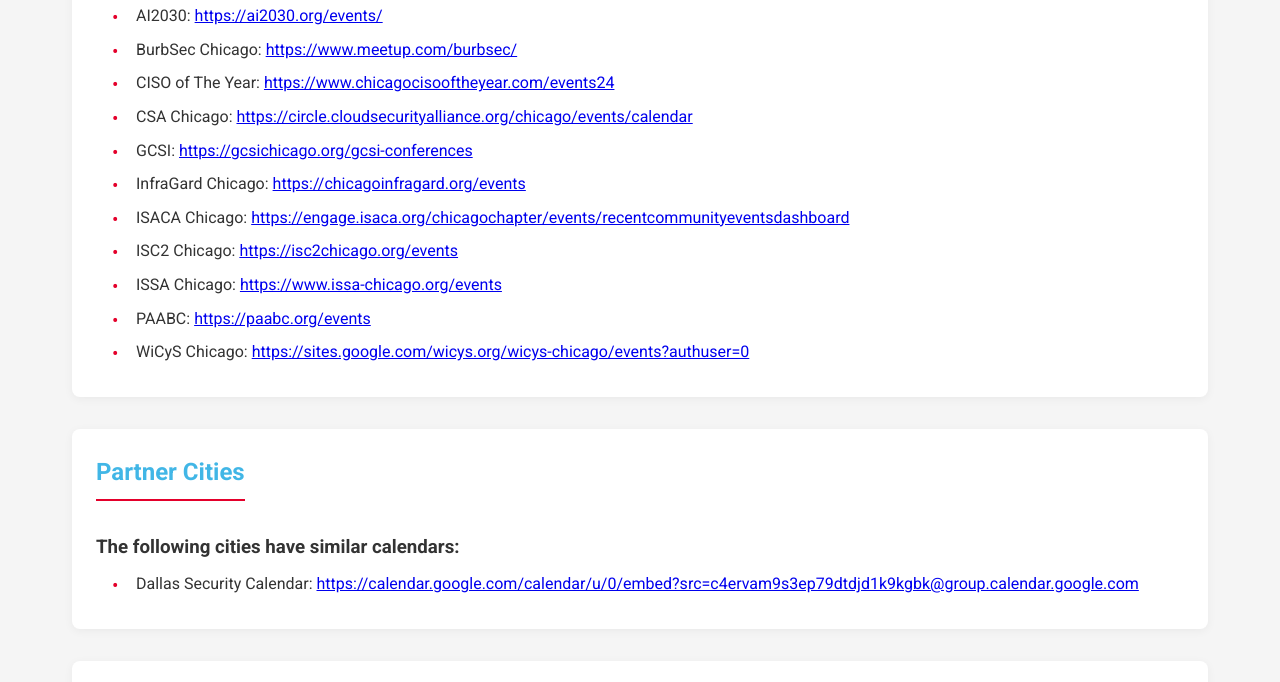
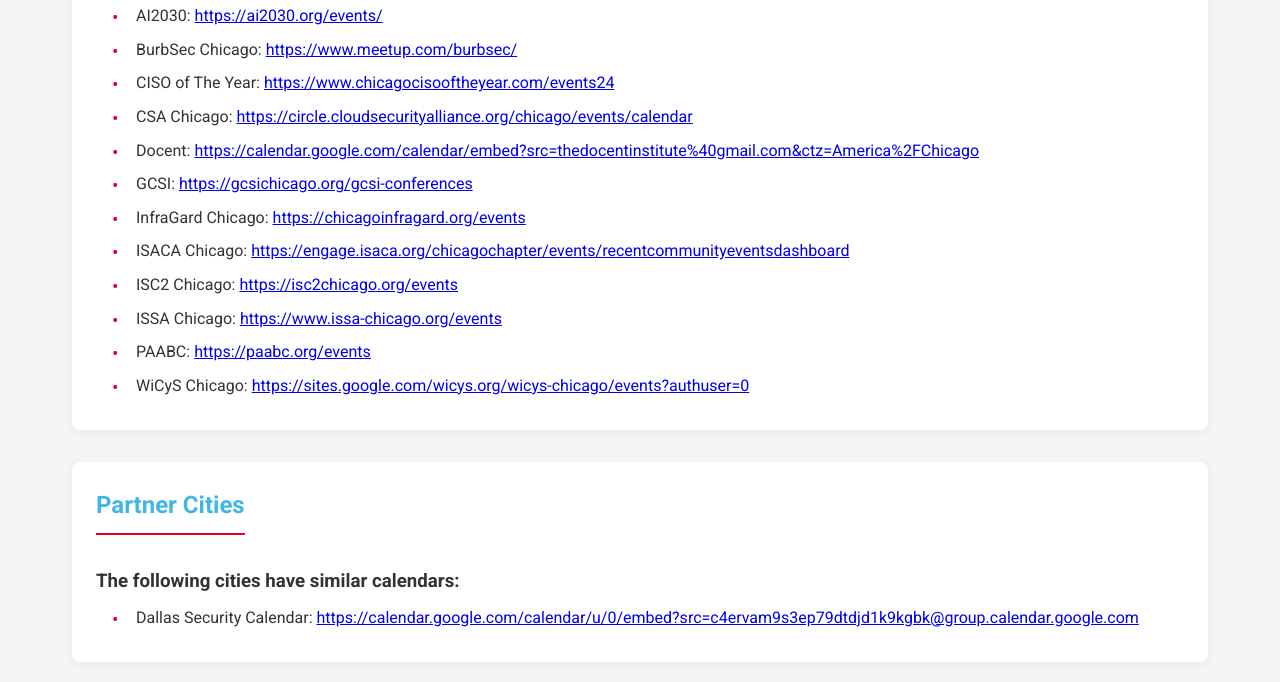
Before and after one commit to ChicagoInfoSecEvents/chicagoinfosecevents.github.io, a plain HTML site: page index.html in a window 1280 px wide. Shown: the part 2337-3019 px from the top of the page. Drawn offline with Linux system fonts and the light colour scheme.

Commit message:
Adding non-profit

```diff
--- a/index.html
+++ b/index.html
@@ -149,6 +149,7 @@
                 <li>BurbSec Chicago: <a href="https://www.meetup.com/burbsec/" target="_blank" rel="noopener">https://www.meetup.com/burbsec/</a></li>
                 <li>CISO of The Year: <a href="https://www.chicagocisooftheyear.com/events24" target="_blank" rel="noopener">https://www.chicagocisooftheyear.com/events24</a></li>
                 <li>CSA Chicago: <a href="https://circle.cloudsecurityalliance.org/chicago/events/calendar" target="_blank" rel="noopener">https://circle.cloudsecurityalliance.org/chicago/events/calendar</a></li>
+                <li>Docent: <a href="https://calendar.google.com/calendar/embed?src=thedocentinstitute%40gmail.com&ctz=America%2FChicago" target="_blank" rel="noopener">https://calendar.google.com/calendar/embed?src=thedocentinstitute%40gmail.com&ctz=America%2FChicago</a></li>
                 <li>GCSI: <a href="https://gcsichicago.org/gcsi-conferences" target="_blank" rel="noopener">https://gcsichicago.org/gcsi-conferences</a></li>
                 <li>InfraGard Chicago: <a href="https://chicagoinfragard.org/events" target="_blank" rel="noopener">https://chicagoinfragard.org/events</a></li>
                 <li>ISACA Chicago: <a href="https://engage.isaca.org/chicagochapter/events/recentcommunityeventsdashboard" target="_blank" rel="noopener">https://engage.isaca.org/chicagochapter/events/recentcommunityeventsdashboard</a></li>
```
